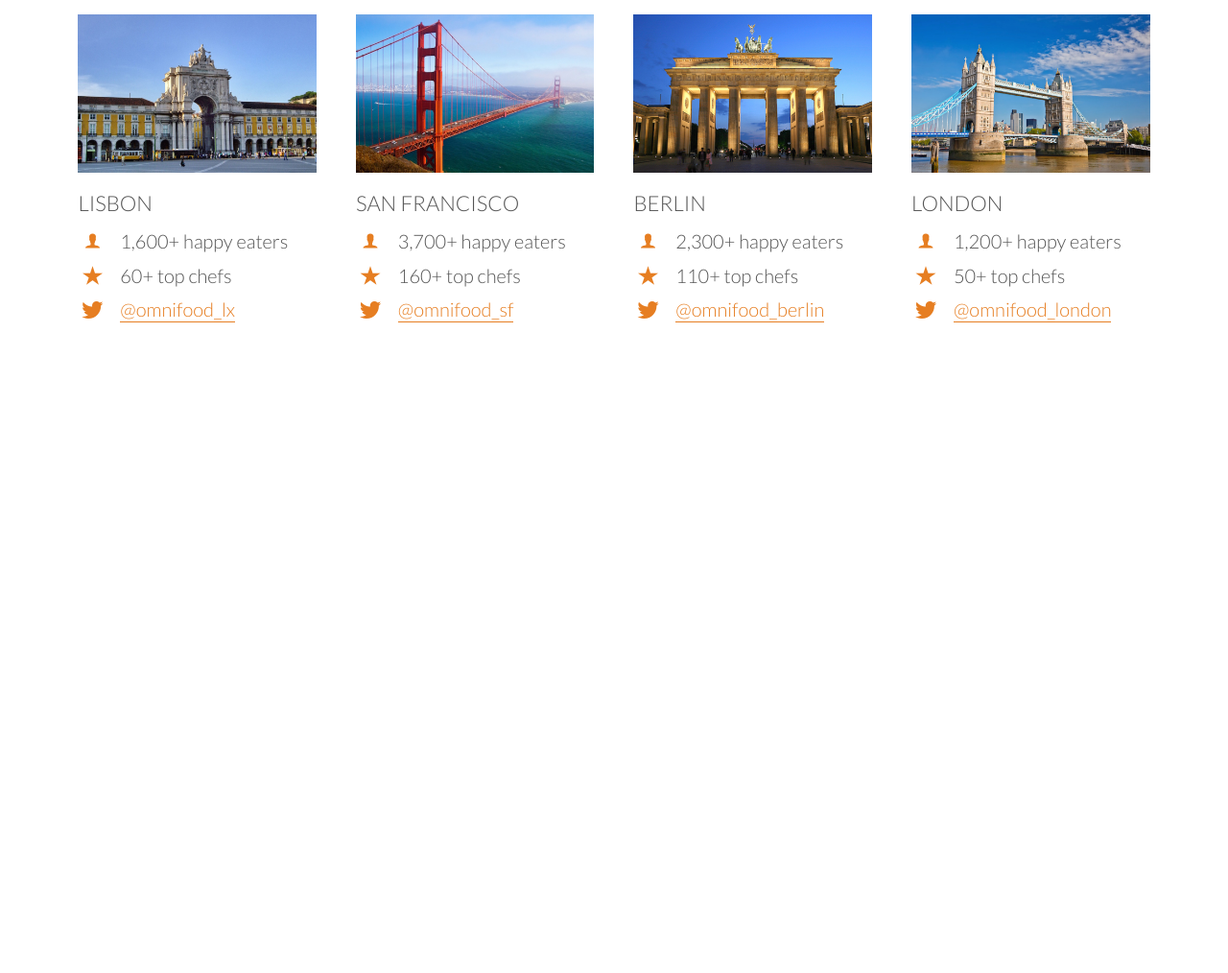
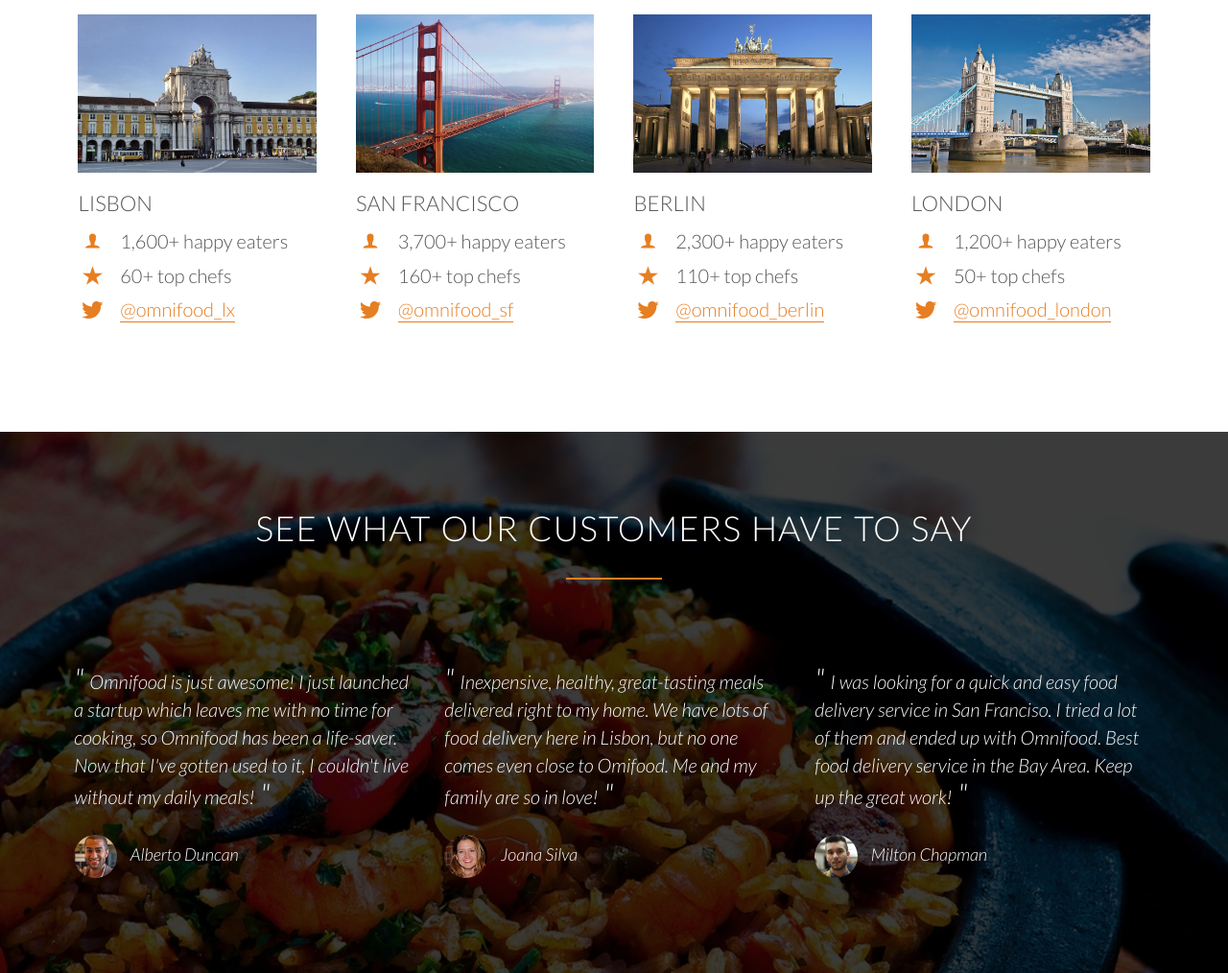
Before and after one commit to zack-jack/Omnifood, a website: page index.html in a window 1280 px wide. Shown: the part 2959-3973 px from the top of the page at 96% size. Before the commit the page ends 3409 px from the top, so only its background shows below. Drawn offline with Linux system fonts and the light colour scheme; files whose address does not match are found by name.

Commit message:
Testimonials content and styling

```diff
--- a/index.html
+++ b/index.html
@@ -226,8 +226,47 @@
             <a href="#" class="link">@omnifood_london</a>
           </div>
         </div>
+      </div>
+    </section>
 
-
+    <section class="testimonials">
+      <div class="row">
+        <h2>See what our customers have to say</h2>
+      </div>
+      <div class="row">
+        <div class="col span-1-of-3">
+          <blockquote>
+            <span class="quote">" </span>Omnifood is just awesome! I just launched a startup which leaves me
+            with no time for cooking, so Omnifood has been a life-saver. Now that
+            I've gotten used to it, I couldn't live without my daily meals!<span class="quote"> "</span>
+            <cite>
+              <img src="src/img/customer-1.jpg" alt="Alberto Duncan">
+              Alberto Duncan
+            </cite>
+          </blockquote>
+        </div>
+        <div class="col span-1-of-3">
+          <blockquote>
+            <span class="quote">" </span>Inexpensive, healthy, great-tasting meals delivered right to my home.
+            We have lots of food delivery here in Lisbon, but no one comes even
+            close to Omifood. Me and my family are so in love!<span class="quote"> "</span>
+            <cite>
+              <img src="src/img/customer-2.jpg" alt="Joana Silva">
+              Joana Silva
+            </cite>
+          </blockquote>
+        </div>
+        <div class="col span-1-of-3">
+          <blockquote>
+            <span class="quote">" </span>I was looking for a quick and easy food delivery service in San Franciso.
+            I tried a lot of them and ended up with Omnifood. Best food delivery
+            service in the Bay Area. Keep up the great work!<span class="quote"> "</span>
+            <cite>
+              <img src="src/img/customer-3.jpg" alt="Milton Chapman">
+              Milton Chapman
+            </cite>
+          </blockquote>
+        </div>
       </div>
     </section>
 
--- a/src/css/style.css
+++ b/src/css/style.css
@@ -190,6 +190,7 @@ header {
   background-position: center;
   background-size: cover;
   background-repeat: no-repeat;
+  background-attachment: fixed;
   height: 100vh;
 }
 
@@ -361,8 +362,47 @@ header {
   width: 100%;
   height: auto;
   margin-bottom: 15px;
+  filter: saturate(0.7);
 }
 
 .city-feature {
   margin-bottom: 10px;
 }
+
+/* ---------------------------------------- */
+/* TESTIMONIALS */
+/* ---------------------------------------- */
+
+.testimonials {
+  background-image: linear-gradient(rgba(0, 0, 0, 0.77), rgba(0, 0, 0, 0.77)),
+    url(img/back-customers.jpg);
+  background-size: cover;
+  color: #fff;
+  background-attachment: fixed;
+}
+
+.quote {
+  font-size: 150%;
+  font-style: italic;
+}
+
+blockquote {
+  padding: 2%;
+  font-style: italic;
+  line-height: 145%;
+  position: relative;
+  margin-top: 40px;
+}
+
+cite {
+  font-size: 90%;
+  margin-top: 25px;
+  display: block;
+}
+
+cite img {
+  height: 45px;
+  border-radius: 50%;
+  margin-right: 10px;
+  vertical-align: middle;
+}
```
Also changed, not shown: src/css/img/back-customers.jpg (added), src/img/back-customers.jpg (deleted).
